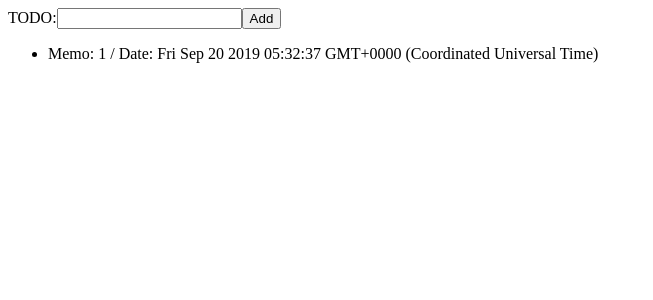
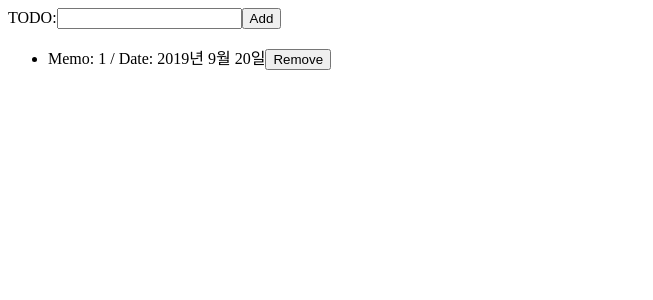
Before and after one commit to chubiang/TodoTs, a React app: page / in a window 1280 px wide. Shown: the top 300 px of the page, without its empty margins (0-653 px from the left). Built offline with nearby package versions, Linux system fonts and the light colour scheme.

Commit message:
todo 삭제만드는중

```diff
--- a/package.json
+++ b/package.json
@@ -21,8 +21,10 @@
     "html-webpack-inline-source-plugin": "0.0.10",
     "html-webpack-plugin": "^3.2.0",
     "source-map-loader": "^0.2.4",
+    "style-loader": "^1.0.0",
     "ts-loader": "^6.0.4",
     "typescript": "^3.5.2",
+    "typescript-plugin-css-modules": "^2.0.2",
     "webpack": "^4.35.2",
     "webpack-cli": "^3.3.5",
     "webpack-dev-middleware": "^3.7.0",
@@ -30,6 +32,7 @@
     "webpack-entry-plus": "^1.0.16"
   },
   "dependencies": {
+    "css-loader": "^3.2.0",
     "react": "^16.8.6",
     "react-dom": "^16.8.6"
   }
--- a/src/components/Todo.tsx
+++ b/src/components/Todo.tsx
@@ -1,19 +1,26 @@
 import * as React from "react";
-import * as ReactDOM from "react-dom";
-import { Hello } from "./Hello";
 
 export interface TodoType { todo: TodoMemo[] };
-export interface TodoMemo { memo?: string; time?: Date; }
+export interface TodoMemo { memo?: string; time?: string; }
 
 const TodoList:React.FC = (props) => {
 
   const todo = React.useContext(todoContext);
+  function removeItem(e: EventTarget, index) {
+    console.log(e, index);
+  }
+
 
   return (
       <ul>
           {
               todo.state.todo.map((item, index)=>
-                (<li key={(index+1).toString()}>Memo: {item['memo']} / Date: {item['time']+''}</li>))
+                (<li key={(index+1).toString()}>
+                  <span>
+                    Memo: {item['memo']} / Date: {item['time']+''}
+                  </span>
+                  <button onClick={(e) => removeItem(e.target, index)}>Remove</button>
+                </li>))
           }
       </ul>
   );
@@ -26,7 +33,7 @@ const TodoList:React.FC = (props) => {
 
 type Action = | { type: 'add', things: string } | { type: 'remove', things: string };
 
-const initialState: TodoType = { todo: [{memo: '1', time: new Date()}] };
+const initialState: TodoType = { todo: [{memo: '1', time: new Date().toLocaleDateString('ko-KR', { year: 'numeric', month: 'long', day: 'numeric' })}] };
 export const todoContext = React.createContext<{
     state: TodoType;
     dispatch: (action:Action) => void;
@@ -38,7 +45,7 @@ export const todoContext = React.createContext<{
 function reducer(state: TodoType, action: Action): TodoType {
     switch (action.type) {
         case 'add':
-            state.todo.push({memo: action.things, time: new Date()});
+            state.todo.push({memo: action.things, time: new Date().toLocaleDateString('ko-KR', { year: 'numeric', month: 'long', day: 'numeric' })});
             return state;
         return state;
         // case 'remove':
--- a/webpack.config.js
+++ b/webpack.config.js
@@ -68,7 +68,25 @@ module.exports = {
                 test: /\.js$/,
                 exclude: /(node_modules)/,
                 loader: "source-map-loader"
-            }
+            },
+            {
+                test: /\.css$/i,
+                use: [
+                    {
+                        loader: 'style-loader'
+                    },
+                    {
+                        loader: 'css-loader',
+                        options: {
+                            modules: true,
+                        },
+                    },
+                    {
+                        loader: 'typings-for-css-modules-loader?modules&namedExport&camelCase'
+                    }
+                ]
+
+            },
         ]
     },
 
```
Also changed, not shown: tsconfig.json (+11 -2 lines), 1 other file (tests, documents, lock files or other folders).
